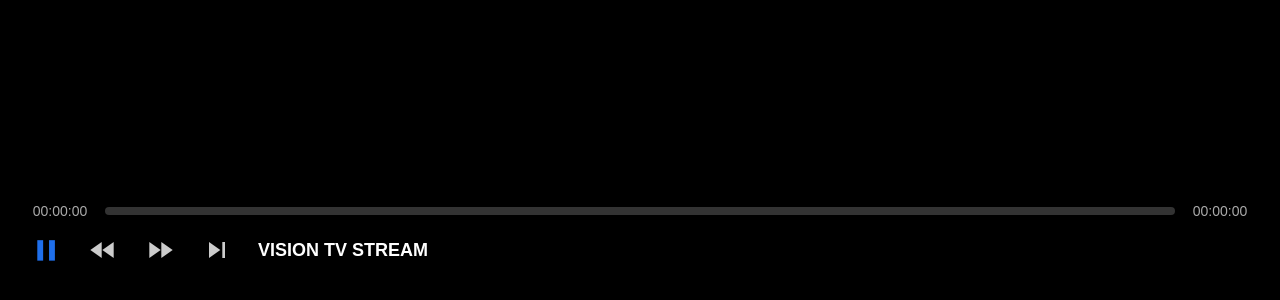
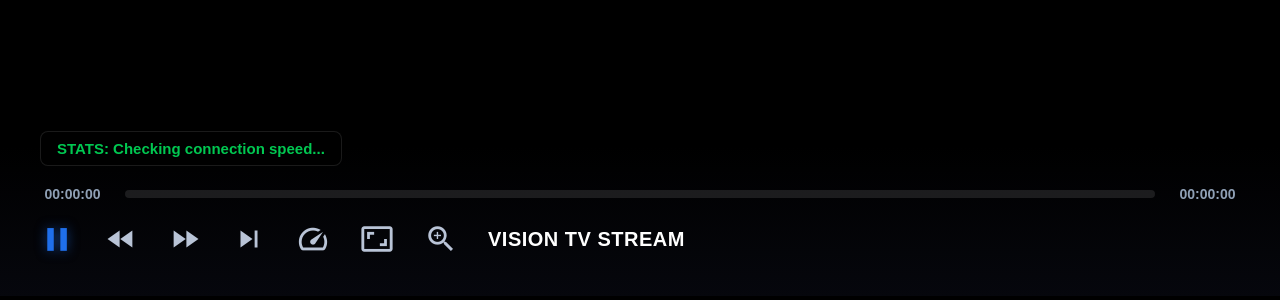
Before and after one commit to HosamShehata/iptv-webos-app, a plain HTML site: page player.html in a window 1280 px wide. Shown: the part 504-804 px from the top of the page. Drawn offline with Linux system fonts and the light colour scheme.

Commit message:
Update player.html

```diff
--- a/player.html
+++ b/player.html
@@ -2,36 +2,37 @@
 <html lang="ar">
 <head>
   <meta charset="utf-8">
-  <title>VISION PLAYER</title>
+  <title>VISION PLAYER - SHAKA CORE</title>
   <link href="https://fonts.googleapis.com/icon?family=Material+Icons" rel="stylesheet">
   <script src="https://cdnjs.cloudflare.com/ajax/libs/shaka-player/4.7.11/shaka-player.compiled.js"></script>
   <style>
     body { margin: 0; background: black; overflow: hidden; user-select: none; font-family: sans-serif; }
-    video { width: 100%; height: 100vh; background: black; }
-    #loading { position: absolute; top: 50%; left: 50%; transform: translate(-50%, -50%); color: white; font-size: 20px; display: none; font-weight: bold; z-index: 10; }
-    #error { position: absolute; bottom: 120px; left: 30px; color: #ff4444; font-weight: bold; font-size: 16px; z-index: 10; }
+    video { width: 100%; height: 100vh; background: black; transition: all 0.2s ease; }
+    #loading { position: absolute; top: 50%; left: 50%; transform: translate(-50%, -50%); color: white; font-size: 22px; display: none; font-weight: bold; z-index: 10; text-shadow: 0 2px 10px rgba(0,0,0,0.8); }
+    #error { position: absolute; bottom: 130px; left: 40px; color: #00c851; font-weight: bold; font-size: 15px; z-index: 10; background: rgba(0,0,0,0.6); padding: 8px 16px; border-radius: 8px; border: 1px solid rgba(255,255,255,0.1); }
 
-    /* البلاير الاحترافي السفلي الشفاف المودرن */
+    /* لوحة تحكم Glass Effect فخمة جداً تختفي تلقائياً بعد 5 ثوانٍ */
     .player-controls {
-      position: absolute; bottom: 0; left: 0; width: 100%; background: linear-gradient(to top, rgba(0,0,0,0.95), rgba(0,0,0,0));
-      padding: 30px; box-sizing: border-box; display: flex; flex-direction: column; gap: 15px; z-index: 5; transition: opacity 0.3s ease;
+      position: absolute; bottom: 0; left: 0; width: 100%; background: linear-gradient(to top, rgba(6,7,13,0.98), rgba(0,0,0,0));
+      padding: 40px; box-sizing: border-box; display: flex; flex-direction: column; gap: 20px; z-index: 5; transition: opacity 0.4s ease; opacity: 1;
     }
-    .timeline-container { display: flex; align-items: center; gap: 15px; width: 100%; }
-    .time-lbl { color: #aaa; font-size: 14px; min-width: 60px; text-align: center; }
-    .progress-bar { flex: 1; height: 8px; background: #333; border-radius: 4px; position: relative; cursor: pointer; }
-    .progress-fill { width: 0%; height: 100%; background: #1f6feb; border-radius: 4px; }
+    .timeline-container { display: flex; align-items: center; gap: 20px; width: 100%; }
+    .time-lbl { color: #8fa0b5; font-size: 14px; min-width: 65px; font-weight: bold; text-align: center; }
+    .progress-bar { flex: 1; height: 8px; background: rgba(255,255,255,0.1); border-radius: 4px; position: relative; cursor: pointer; transition: height 0.1s; }
+    .progress-bar:hover { height: 10px; }
+    .progress-fill { width: 0%; height: 100%; background: #1f6feb; border-radius: 4px; box-shadow: 0 0 10px #1f6feb; }
 
-    .buttons-row { display: flex; gap: 25px; align-items: center; color: white; }
-    .control-icon { font-size: 32px; cursor: pointer; color: #ccc; transition: transform 0.1s; }
-    .control-icon:hover, .control-icon.active-focus { color: #1f6feb; transform: scale(1.1); }
-    .stream-title { margin-right: auto; font-size: 18px; font-weight: bold; color: #fff; }
+    .buttons-row { display: flex; gap: 30px; align-items: center; color: white; }
+    .control-icon { font-size: 34px; cursor: pointer; color: #b9c4d7; transition: all 0.15s ease; }
+    .control-icon:hover, .control-icon.active-focus { color: #1f6feb; transform: scale(1.15); text-shadow: 0 0 10px rgba(31,111,235,0.5); }
+    .stream-title { margin-right: auto; font-size: 20px; font-weight: 900; color: #fff; letter-spacing: 0.5px; }
     html[dir="ltr"] .stream-title { margin-right: 0; margin-left: auto; }
   </style>
 </head>
 <body>
 
-<div id="loading">⏱️ جاري تحميل البث... / Loading...</div>
-<div id="error"></div>
+<div id="loading">⏱️ جاري الاتصال بالبث الحركي... / Loading...</div>
+<div id="error">STATS: Checking connection speed...</div>
 
 <video id="video" autoplay></video>
 
@@ -48,6 +49,9 @@
     <span class="material-icons control-icon" id="icon-rewind" onclick="seekBack()">fast_rewind</span>
     <span class="material-icons control-icon" id="icon-forward" onclick="seekForward()">fast_forward</span>
     <span class="material-icons control-icon" id="icon-next" onclick="playNextEpisodeAutomatically()">skip_next</span>
+    <span class="material-icons control-icon" id="icon-speed" onclick="changePlaybackSpeed()">speed</span>
+    <span class="material-icons control-icon" id="icon-aspect" onclick="toggleAspectRatio()">aspect_ratio</span>
+    <span class="material-icons control-icon" id="icon-zoom" onclick="toggleZoom()">zoom_in</span>
     <div class="stream-title" id="player-title">VISION TV STREAM</div>
   </div>
 </div>
```
